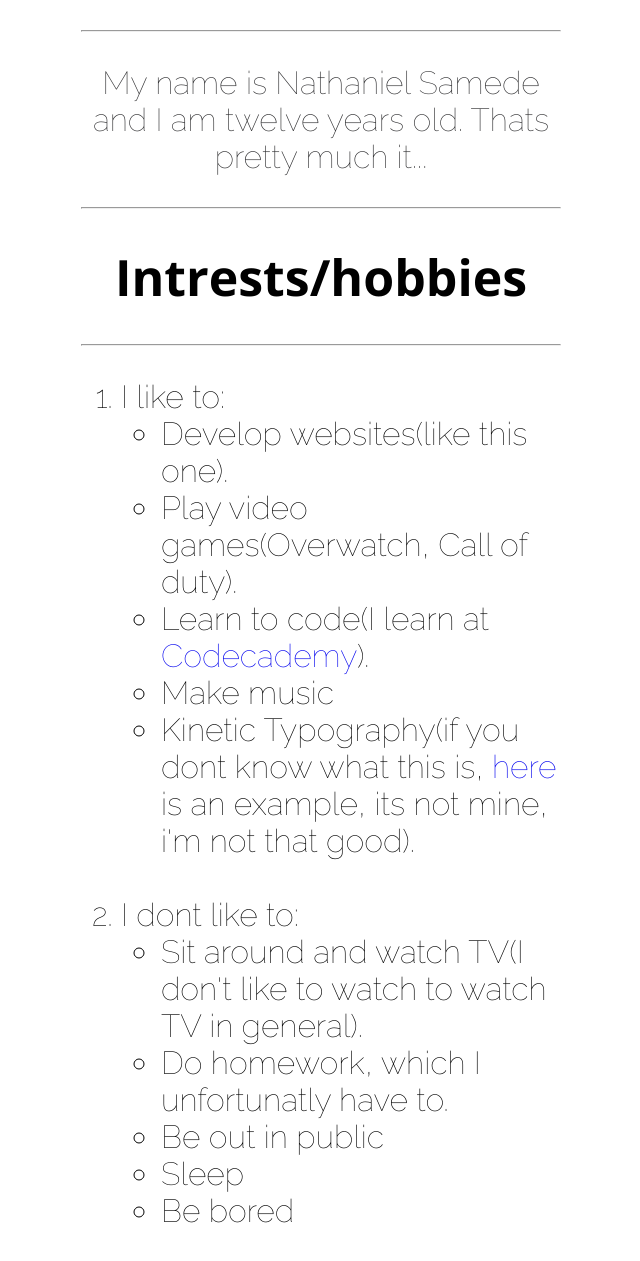
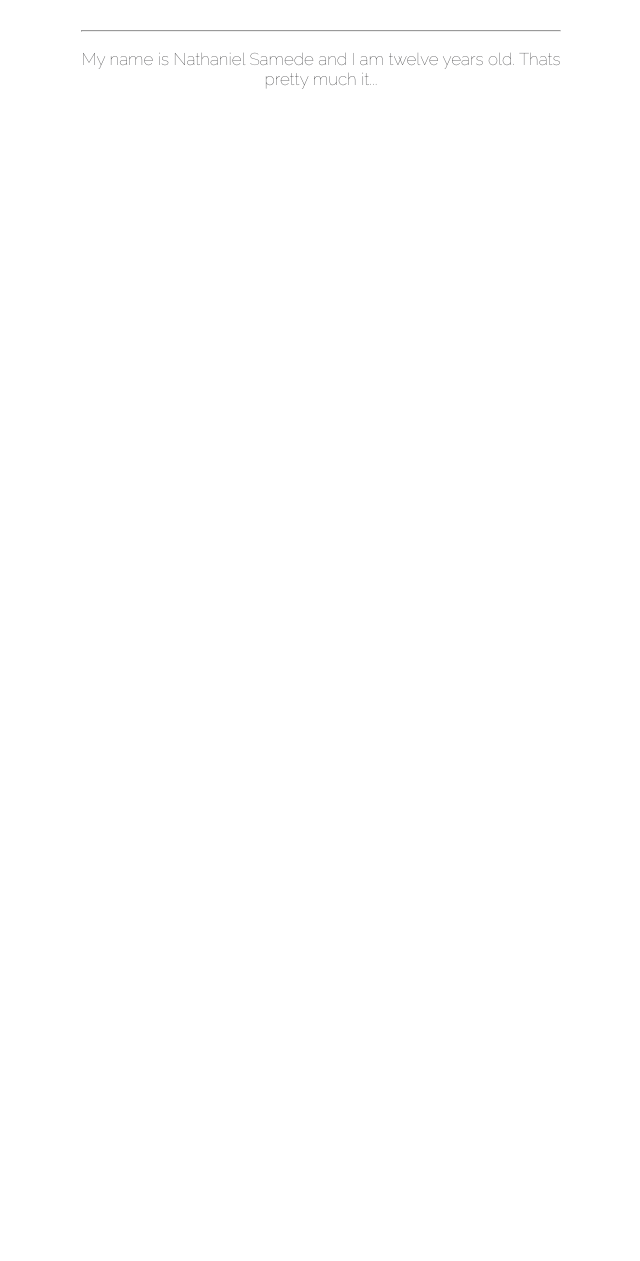
Before and after one commit to aboutnathaniel/aboutnathaniel.github.io, a plain HTML site: page index.html in a window 1280 px wide. Shown: the part 767-2028 px from the top of the page, without its empty margins (319-959 px from the left). After the commit the page ends 873 px from the top, so only its background shows below. Drawn offline with nearby package versions, Linux system fonts and the light colour scheme.

Commit message:
Revert "second update"
This reverts commit b411ad9d301185acc19c0f371eb23ce77152b378.

```diff
--- a/index.html
+++ b/index.html
@@ -26,37 +26,5 @@
         <hr></hr>
         <p id="whoIAm" class="about">My name is Nathaniel Samede and I am twelve years old. Thats pretty much it...</p>
     </div>
-    <div id="intrests_hobbies">
-        <hr></hr>
-        <h1 id="int_hobTitle" class="title">Intrests/hobbies</h1>
-        <hr></hr>
-        <ol>
-            <td>
-                <li>I like to:</li>
-                    <ul>
-                        <td>
-                            <li>Develop websites(like this one).</li>
-                            <li>Play video games(Overwatch, Call of duty).</li>
-                            <li>Learn to code(I learn at <a href="https://www.codecademy.com/learn">Codecademy</a>).</li>
-                            <li>Make music</li>
-                            <li>Kinetic Typography(if you dont know what this is, <a href="https://vimeo.com/channels/kinetictypography">here</a> is an example, its not mine, i'm not that good).</li>
-                        </td>
-                    </ul>
-                    <br>
-                <li>I dont like to:</li>
-                    <ul>
-                        <td>
-                            <li>Sit around and watch TV(I don't like to watch to watch TV in general).</li>
-                            <li>Do homework, which I unfortunatly have to.</li>
-                            <li>Be out in public</li>
-                            <li>Sleep</li>
-                            <li>Be bored</li>
-                        </td>
-                    </ul>
-                <br>
-            </td>
-        </ol>
-    </div>
-    <div
     <script src="script.js"></script>
 </body>
--- /dev/null
+++ b/script.js
@@ -0,0 +1,4 @@
+$(document).ready(function () {
+
+    }
+});
--- a/styles.css
+++ b/styles.css
@@ -71,23 +71,5 @@ a {
 .about {
     font-family: 'Raleway', sans-serif;
     color: #2D2D2F;
-    font-size: 2em;
+    font-size: 17px
 }
-
-#intrests_hobbies {
-    padding-left: 400px;
-    padding-right: 400px;
-    text-align: left;
-}
-
-#int_hobTitle {
-    font-size: 50px;
-    font-family: 'Open Sans', sans-serif;
-    font-weight: lighter;
-    text-align: center;
-}
-
-ol {
-    font-family: 'Raleway', sans-serif;
-    font-size: 2em;
-}
```
